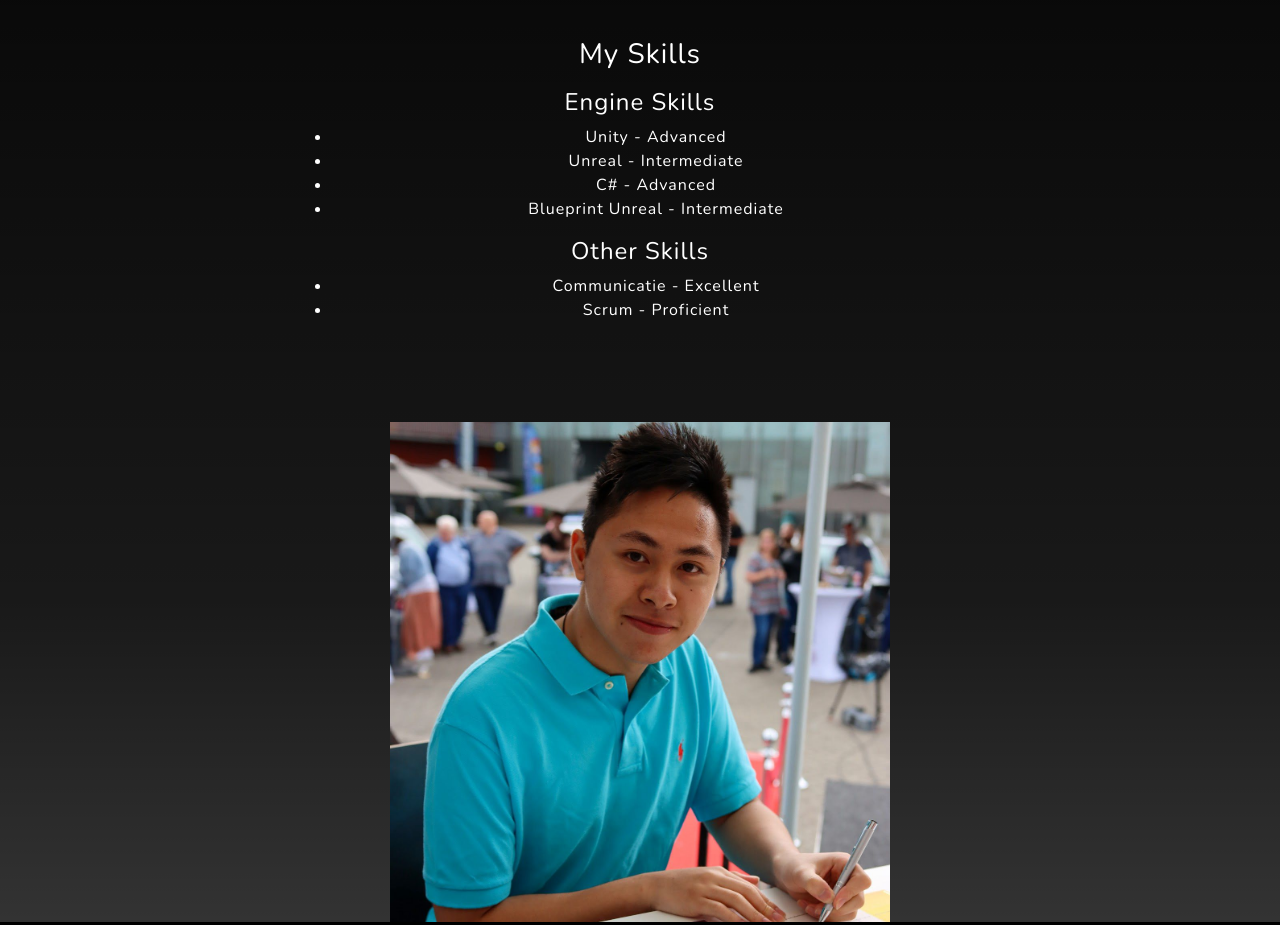
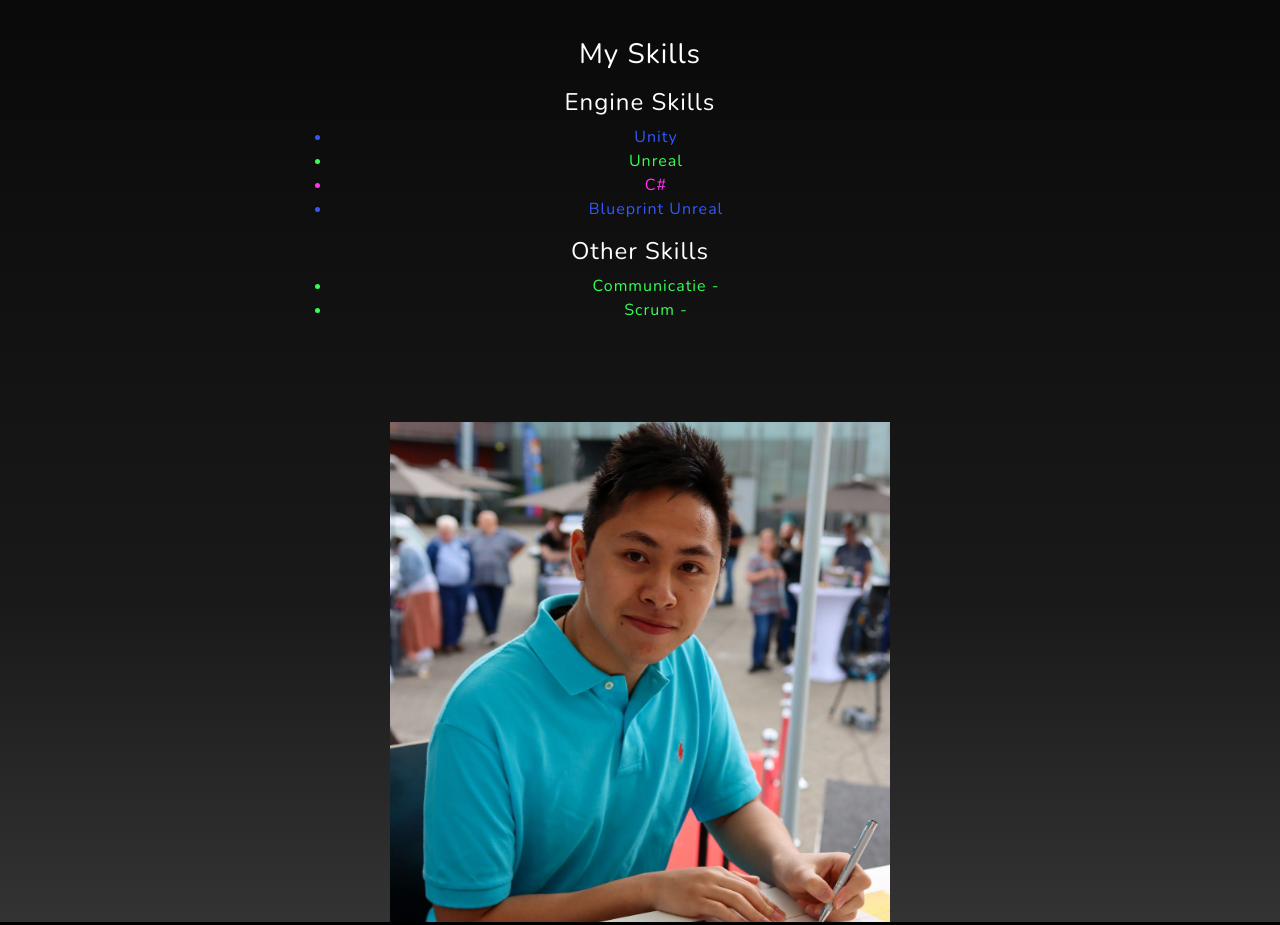
Before and after one commit to Yuki103388/Portofolio, a website: page index.html in a window 1280 px wide. Shown: the part 1160-2085 px from the top of the page. Drawn offline with nearby package versions, Linux system fonts and the light colour scheme.

Commit message:
update index

```diff
--- a/index.html
+++ b/index.html
@@ -85,31 +85,29 @@ document.addEventListener("DOMContentLoaded", () => {
             block.style.setProperty("background-image", block.dataset.original);
         });
     });
-     // Skills Bar Scroll Animation
-     const progressBars = document.querySelectorAll(".progress");
+   // <!-- Fun Animation -->
 
-const onScroll = () => {
-    progressBars.forEach((bar) => {
-        const rect = bar.getBoundingClientRect();
-        const isVisible = rect.top < window.innerHeight && rect.bottom >= 0;
+    const skillSection = document.querySelector(".skills-section");
+    const colors = ["#ff5733", "#33ff57", "#3357ff", "#f3ff33", "#ff33f3"];
 
-        if (isVisible && !bar.classList.contains("animated")) {
-            const percentage = bar.getAttribute("data-percentage");
-            bar.style.width = percentage + "%";
-            bar.classList.add("animated"); // Ensure animation happens only once
-        }
+    // Add a glowing effect to skill section on hover
+    skillSection.addEventListener("mouseenter", () => {
+        skillSection.style.transition = "box-shadow 0.5s ease";
+        skillSection.style.boxShadow = `0 0 20px ${colors[Math.floor(Math.random() * colors.length)]}`;
     });
-};
 
-const debounce = (func, wait) => {
-    let timeout;
-    return function(...args) {
-        clearTimeout(timeout);
-        timeout = setTimeout(() => func.apply(this, args), wait);
-    };
-};
+    skillSection.addEventListener("mouseleave", () => {
+        skillSection.style.boxShadow = "none";
+    });
 
-window.addEventListener("scroll", debounce(onScroll, 100));
+    // Randomly change text color of skills every 2 seconds
+    setInterval(() => {
+        const skillItems = skillSection.querySelectorAll("ul li");
+        skillItems.forEach((item) => {
+            item.style.color = colors[Math.floor(Math.random() * colors.length)];
+        });
+    }, 2000);
+
 
 // Parallax Effect for Image
 const parallaxContainer = document.querySelector(".parallax-container");
@@ -153,21 +151,21 @@ if (parallaxContainer) {
                 <!-- Engine Skills -->
                 <h4 class="text-white mt-3">Engine Skills</h4>
                 <ul class="text-white">
-                    <li>Unity - Advanced</li>
-                    <li>Unreal - Intermediate</li>
-                    <li>C# - Advanced</li>
-                    <li>Blueprint Unreal - Intermediate</li>
+                    <li>Unity </li>
+                    <li>Unreal </li>
+                    <li>C# </li>
+                    <li>Blueprint Unreal </li>
                 </ul>
 
                 <!-- Other Skills -->
                 <h4 class="text-white mt-3">Other Skills</h4>
                 <ul class="text-white">
-                    <li>Communicatie - Excellent</li>
-                    <li>Scrum - Proficient</li>
+                    <li>Communicatie - </li>
+                    <li>Scrum - </li>
                 </ul>
             </div>
 
-            </div>
+
         </div>
 
         <!-- Parallax Image -->
```
